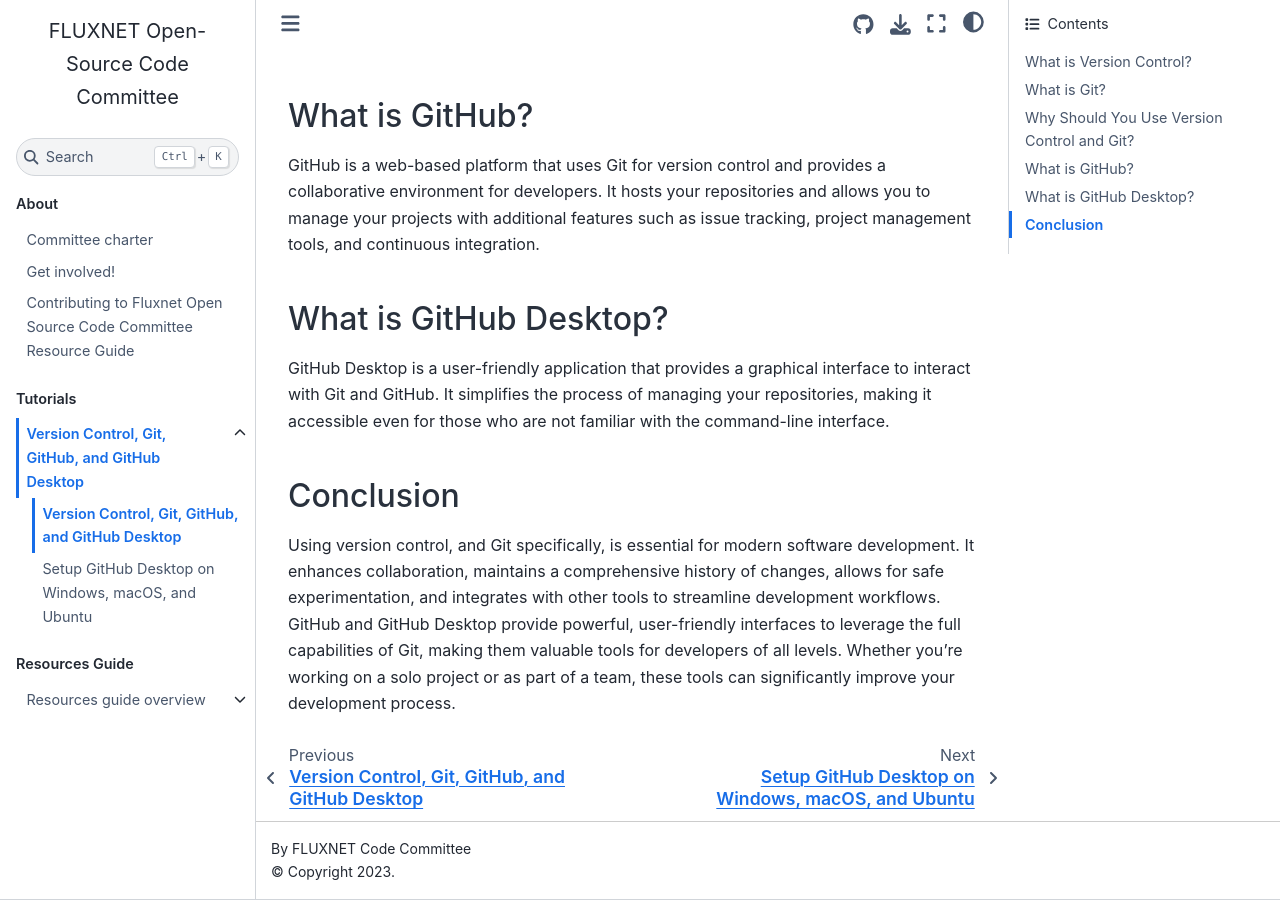
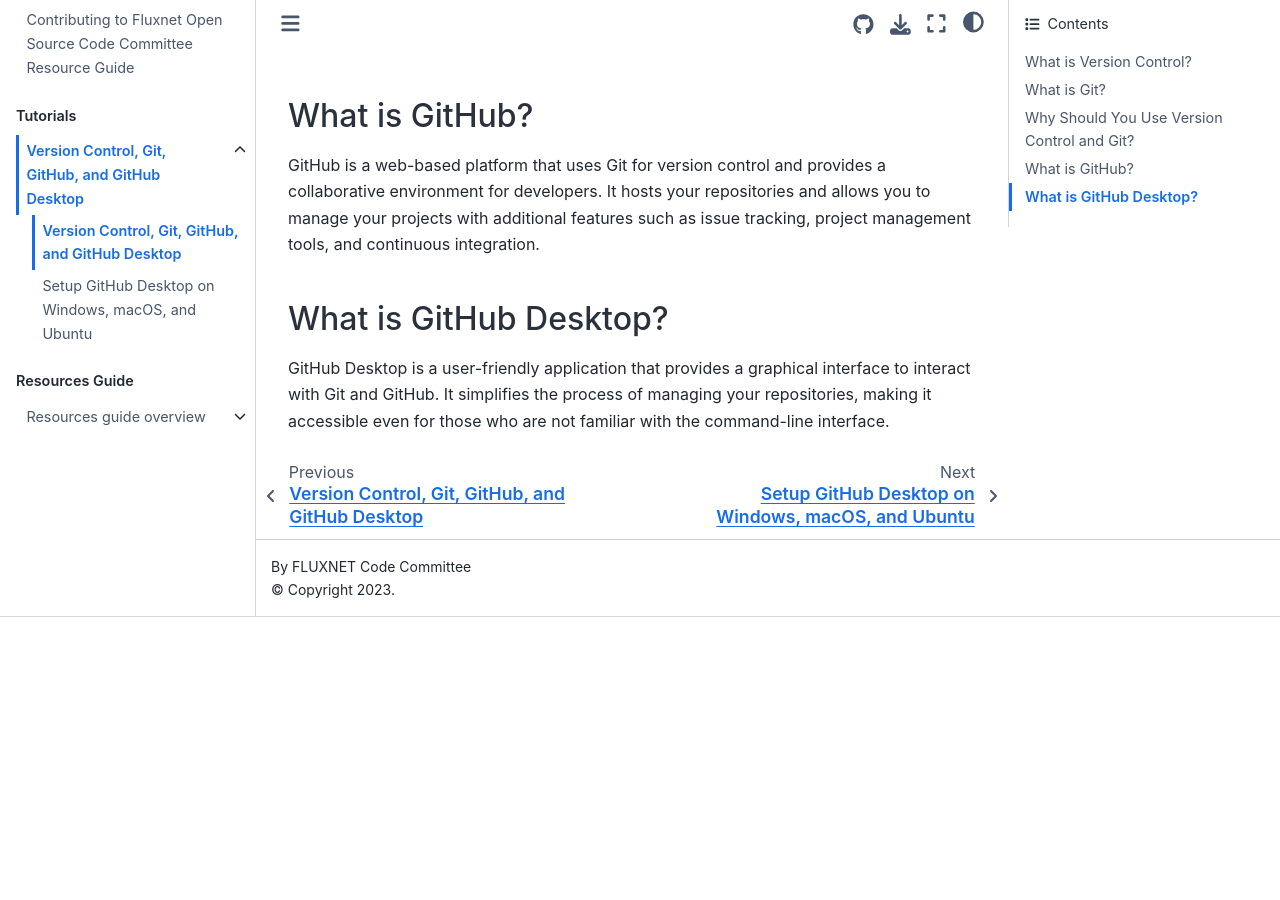
Before and after one commit to fluxnet-open-source/website, a Jupyter Book: the page built from tutorials/git/1-basics.md, in a window 1280 px wide and 900 px high, scrolled down 4136 px. Built offline with Jupyter Book 1.0.4 settings and Sphinx 7.4.7 and the Sphinx Book theme 1.1.4, drawn with Linux system fonts in a browser that asks for light colours; after the commit the page ends 4753 px from its top, so only the background shows below that.

Commit message:
Remove conclusion summary from git basics file

```diff
--- a/tutorials/git/1-basics.md
+++ b/tutorials/git/1-basics.md
@@ -54,7 +54,3 @@ GitHub is a web-based platform that uses Git for version control and provides a
 ## What is GitHub Desktop?
 
 GitHub Desktop is a user-friendly application that provides a graphical interface to interact with Git and GitHub. It simplifies the process of managing your repositories, making it accessible even for those who are not familiar with the command-line interface.
-
-## Conclusion
-
-Using version control, and Git specifically, is essential for modern software development. It enhances collaboration, maintains a comprehensive history of changes, allows for safe experimentation, and integrates with other tools to streamline development workflows. GitHub and GitHub Desktop provide powerful, user-friendly interfaces to leverage the full capabilities of Git, making them valuable tools for developers of all levels. Whether you're working on a solo project or as part of a team, these tools can significantly improve your development process.
```
